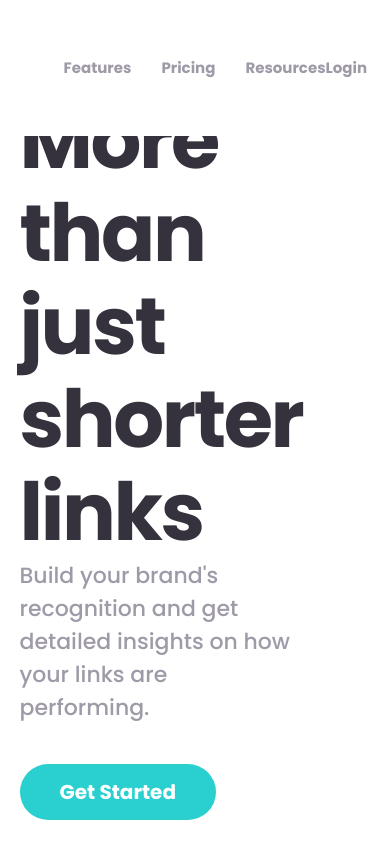
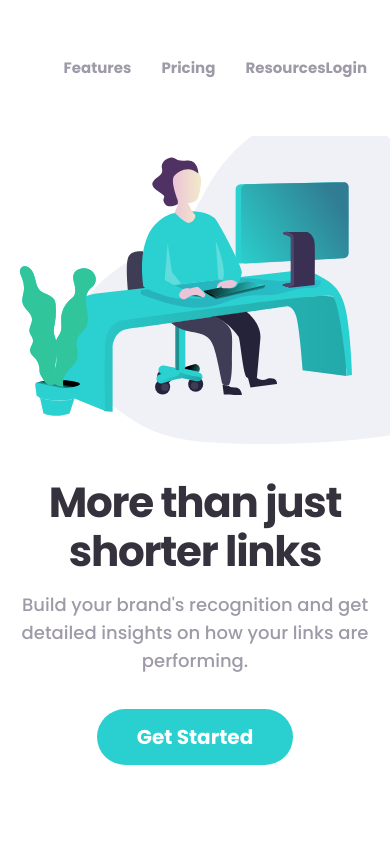
Before and after one commit to anindyoo/fe-mentor-5-shortly, a React (Create React App) app: page / in a window 390 px wide. Shown: the top 844 px of the page. Built offline with nearby package versions, Linux system fonts and the light colour scheme.

Commit message:
feat: add stylings for mobile screens.

```diff
--- a/src/components/HomeComponents/WelcomeBanner.jsx
+++ b/src/components/HomeComponents/WelcomeBanner.jsx
@@ -7,24 +7,26 @@ const WelcomeBanner = () => {
     <section className="
     WELCOME-BANNER
     SECTION-CENTER
-    flex flex-row justify-start gap-[6.563rem]
+    flex flex-col-reverse lg:flex-row justify-start gap-[2.188rem] lg:gap-[6.563rem]
     w-full
-    pt-[5.875rem] pb-[13.875rem]"
+    mt-28 lg:mt-[8.5rem] lg:pt-[5.875rem] pb-[10.5rem] lg:pb-[13.875rem]"
     >
       <div className="
       BANNER-DESCRIPTION
-      w-[35rem]"
+      lg:w-[35rem]
+      text-center md:text-left"
       >
         <h1 className="
         HEADLINE
-        text-[5rem]/[1.163em] font-bold text-neutralVeryDarkBlue
+        text-[2.625rem]/[1.163em] md:text-5xl/[1.6em] lg:text-[5rem]/[1.163em] font-bold text-neutralVeryDarkBlue
         tracking-[-0.03em]"
         >
           More than just shorter links
         </h1>
         <h2 className="
         SUB-HEADLINE
-        text-[1.375rem] font-medium text-neutralGrayishViolet"
+        text-lg lg:text-[1.375rem] font-medium text-neutralGrayishViolet
+        mt-[0.875rem] md:m-0"
         >
           Build your brand&#39;s recognition and get detailed insights on how your links
           are performing.
@@ -34,7 +36,7 @@ const WelcomeBanner = () => {
           className="
           GET-STARTED-BTN
           h-14
-          mt-10
+          mt-[2.125rem] lg:mt-10
           px-10
           rounded-full
           bg-primaryCyan
@@ -45,13 +47,16 @@ const WelcomeBanner = () => {
       </div>
       <div className="
       BANNER-ILLUSTRATION
-      relative
-      -top-[4.063rem]"
+      lg:relative
+      lg:-top-[4.063rem]"
       >
         <img
           src={workingIllustration}
           alt="A two dimensional illustration of a person sitting on a chair while typing on a keyboard while looking to a computer monitor on a table with a pot of plant on the left side."
-          className="absolute min-w-[733px] min-h-[482px]"
+          className="
+          lg:absolute
+          min-w-[31.563rem] min-h-[20.75rem]
+          lg:min-w-[733px] lg:min-h-[482px]"
         />
       </div>
     </section>
```
